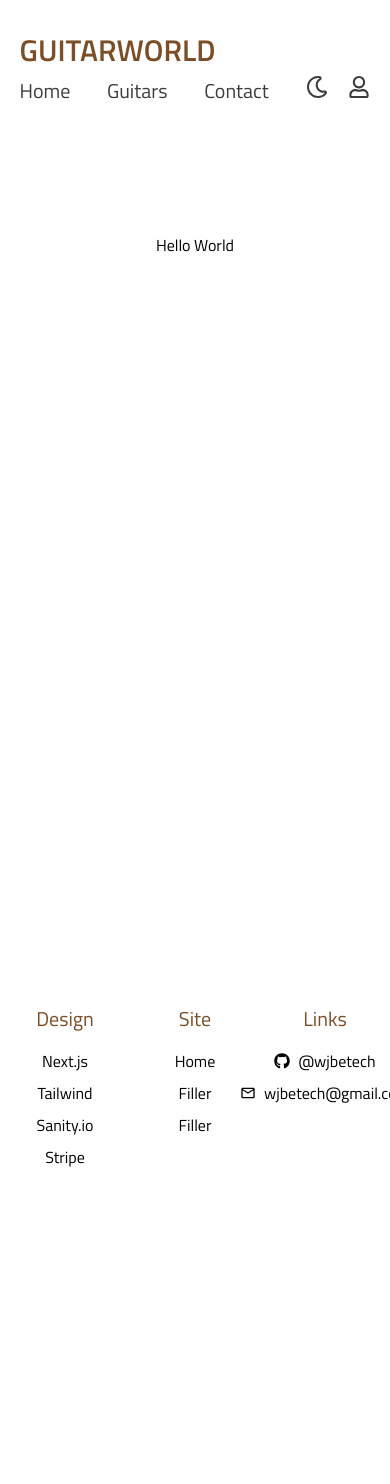
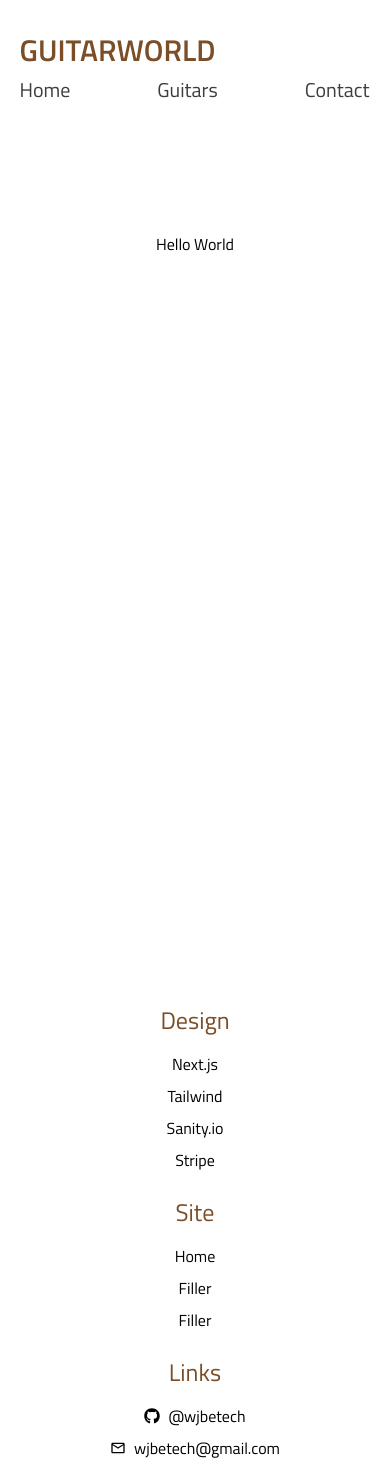
Before and after one commit to wjbetech/guitarworldv2, a Next.js app: page / in a window 390 px wide. Before the commit the page ends 1193 px from the top, so only its background shows below. Built offline with nearby package versions, Linux system fonts and the light colour scheme.

Commit message:
Fixed responsiveness in Header and Footer

```diff
--- a/src/components/Footer.tsx
+++ b/src/components/Footer.tsx
@@ -4,9 +4,9 @@ import { MdMailOutline } from "react-icons/md";
 
 const Footer = () => {
   return (
-    <footer className="py-6 w-full text-center grid grid-cols-3">
+    <footer className="py-6 w-full text-center flex flex-col gap-6 md:grid md:grid-cols-3">
       <div className="">
-        <h1 className="text-xl mb-4 text-browntext">Design</h1>
+        <h1 className="text-2xl mb-4 text-browntext">Design</h1>
         <ul className="flex flex-col gap-2">
           <li>Next.js</li>
           <li>Tailwind</li>
@@ -15,7 +15,7 @@ const Footer = () => {
         </ul>
       </div>
       <div className="">
-        <h1 className="text-xl mb-4 text-browntext">Site</h1>
+        <h1 className="text-2xl mb-4 text-browntext">Site</h1>
         <ul className="flex flex-col gap-2">
           <li>
             <Link href="/">Home</Link>
@@ -29,7 +29,7 @@ const Footer = () => {
         </ul>
       </div>
       <div className="">
-        <h1 className="text-xl mb-4 text-browntext">Links</h1>
+        <h1 className="text-2xl mb-4 text-browntext">Links</h1>
         <ul className="flex flex-col gap-2 text-center items-center">
           <li className="flex">
             <Link href="/" className="flex items-center gap-2">
--- a/src/components/Header.tsx
+++ b/src/components/Header.tsx
@@ -19,7 +19,7 @@ const Header = () => {
         <li className="hover:text-[#bcbcbc] hover:underline underline-offset-4">
           <Link href="/contact" className="text-lighttext">Contact</Link>
         </li>
-        <div className="flex">
+        <div className="hidden lg:flex">
           <li className="mr-5">
             <FaRegMoon className="text-lighttext text-[22px] cursor-pointer" />
           </li>
```
